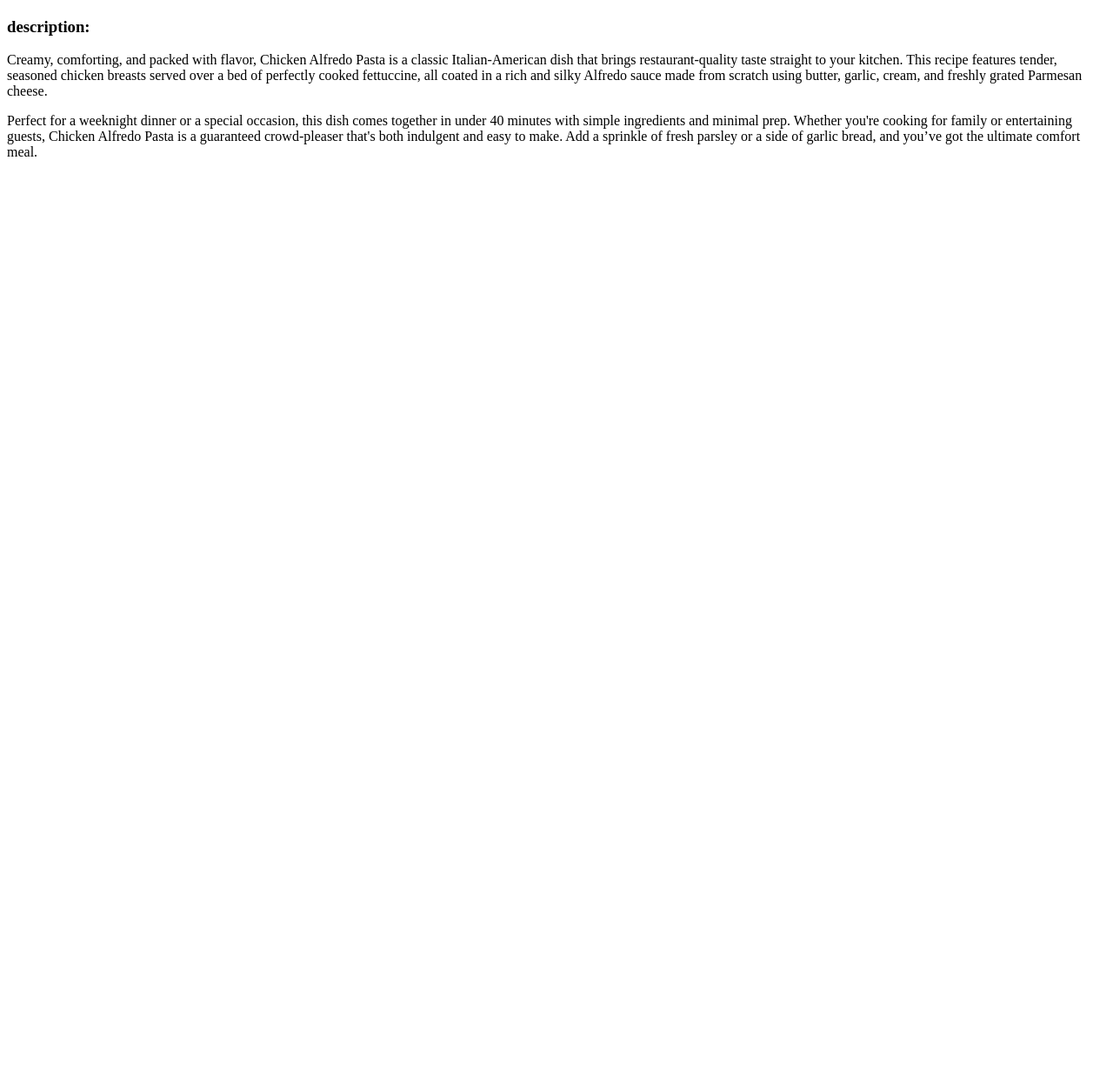
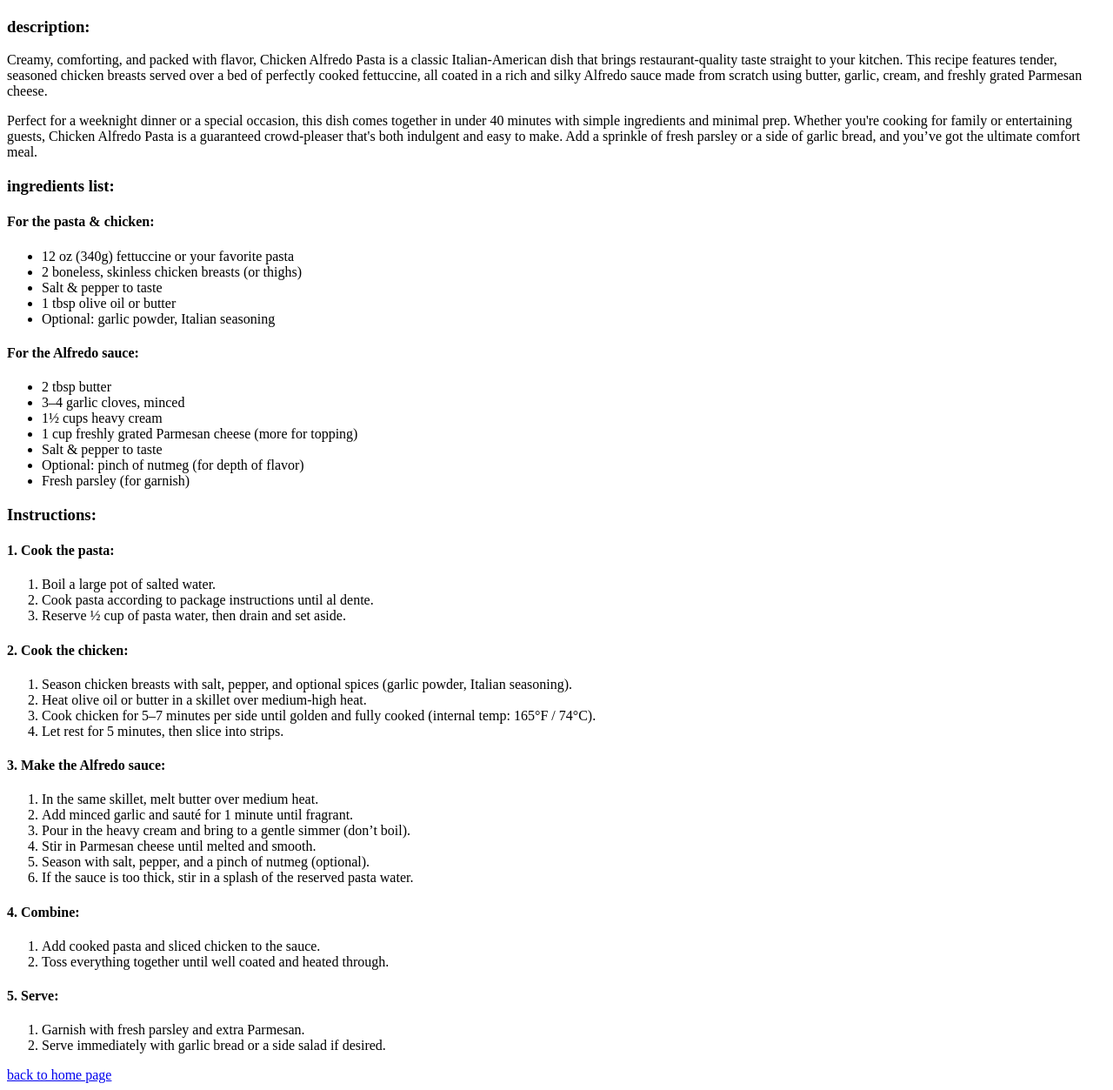
Before and after one commit to sagyshilo2009-art/odin-recipes, a plain HTML site: page recipes/chicken_alfredo_pasta.html in a window 1280 px wide. Shown: the part 509-1762 px from the top of the page at 87% size. Before the commit the page ends 800 px from the top, so only its background shows below. Drawn offline with Linux system fonts and the light colour scheme.

Commit message:
update to all the pages and a minor update to the README, added the Ingredients list and the Steps list to the second recpie page aka chicken alfredo pasta, in the index page i sorted the linkes into a unordered list , in the lasanga page i move the home link to the bottem of the page.

```diff
--- a/recipes/chicken_alfredo_pasta.html
+++ b/recipes/chicken_alfredo_pasta.html
@@ -7,8 +7,8 @@
 
 </head>
 <body>
-    <h1>chicken alfredo pasta recipe:</h1>
-    <a href="../index.html">back to home page </a><br>
+    <h1>chicken alfredo pasta recipe:</h1><br>
+
     <img src ="/images_recipes/istockphoto-1413553779-612x612.jpg">
 
     <h3> description:</h3>
@@ -16,6 +16,69 @@
 
     <p>Perfect for a weeknight dinner or a special occasion, this dish comes together in under 40 minutes with simple ingredients and minimal prep. Whether you're cooking for family or entertaining guests, Chicken Alfredo Pasta is a guaranteed crowd-pleaser that's both indulgent and easy to make. Add a sprinkle of fresh parsley or a side of garlic bread, and you’ve got the ultimate comfort meal.</p>
 
+    <h3> ingredients list:</h3>
+
+    <h4>For the pasta & chicken:</h4>
+    <ul>
+        <li>12 oz (340g) fettuccine or your favorite pasta</li>
+        <li>2 boneless, skinless chicken breasts (or thighs)</li>
+        <li>Salt & pepper to taste</li>
+        <li>1 tbsp olive oil or butter</li>
+        <li>Optional: garlic powder, Italian seasoning</li>
+
+    </ul>
+
+    <h4> For the Alfredo sauce:</h4>
+    <ul>
+        <li>2 tbsp butter</li>
+        <li>3–4 garlic cloves, minced</li>
+        <li>1½ cups heavy cream</li>
+        <li>1 cup freshly grated Parmesan cheese (more for topping)</li>
+        <li>Salt & pepper to taste</li>
+        <li>Optional: pinch of nutmeg (for depth of flavor)</li>
+        <li>Fresh parsley (for garnish)</li>
+    </ul>
+
+    <h3> Instructions:</h3>
+
+    <h4>1. Cook the pasta:</h4>
+    <ol>
+        <li>Boil a large pot of salted water.</li>
+        <li>Cook pasta according to package instructions until al dente.</li>
+        <li>Reserve ½ cup of pasta water, then drain and set aside.</li>
+    </ol>
+
+    <h4>2. Cook the chicken:</h4>
+    <ol>
+        <li>Season chicken breasts with salt, pepper, and optional spices (garlic powder, Italian seasoning).</li>
+        <li>Heat olive oil or butter in a skillet over medium-high heat.</li>
+        <li>Cook chicken for 5–7 minutes per side until golden and fully cooked (internal temp: 165°F / 74°C).</li>
+        <li>Let rest for 5 minutes, then slice into strips.</li>
+    </ol>
+
+    <h4>3. Make the Alfredo sauce:</h4>
+    <ol>
+        <li>In the same skillet, melt butter over medium heat.</li>
+        <li>Add minced garlic and sauté for 1 minute until fragrant.</li>
+        <li>Pour in the heavy cream and bring to a gentle simmer (don’t boil).</li>
+        <li>Stir in Parmesan cheese until melted and smooth.</li>
+        <li>Season with salt, pepper, and a pinch of nutmeg (optional).</li>
+        <li>If the sauce is too thick, stir in a splash of the reserved pasta water.</li>
+    </ol>
+
+    <h4>4. Combine:</h4>
+    <ol>
+        <li>Add cooked pasta and sliced chicken to the sauce.</li>
+        <li>Toss everything together until well coated and heated through.</li>
+    </ol>
+
+    <h4>5. Serve:</h4>
+    <ol>
+        <li>Garnish with fresh parsley and extra Parmesan.</li>
+        <li>Serve immediately with garlic bread or a side salad if desired.</li>
+    </ol>
+
+     <a href="../index.html">back to home page </a>
 
 
 
```
Also changed, not shown: index.html (+4 -2 lines), recipes/lasagna.html (+4 -2 lines), 1 other file.
